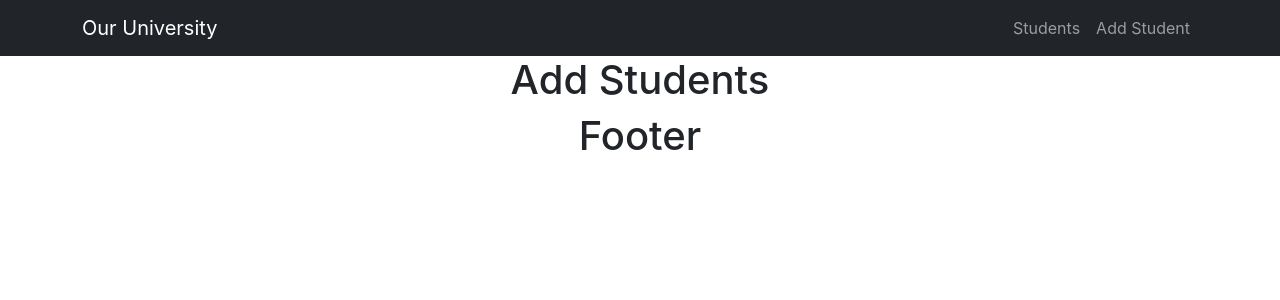
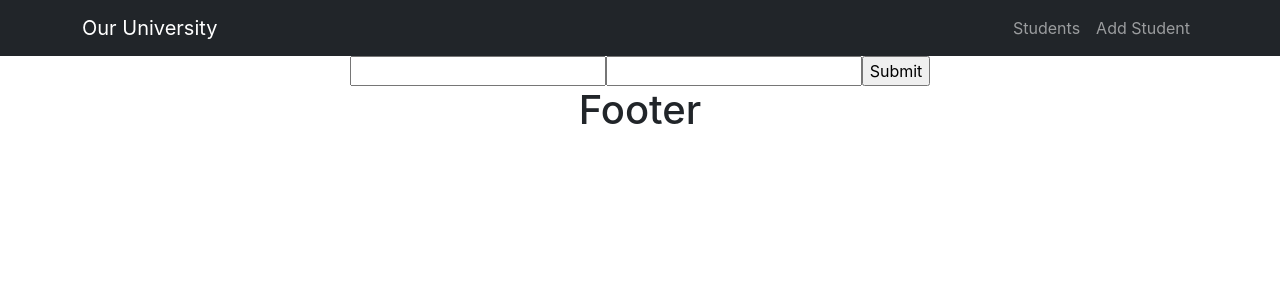
Before and after one commit to Rokan-Uddin/our-university, a React (Create React App) app: page /addstudent in a window 1280 px wide. Shown: the top 300 px of the page. Built offline with nearby package versions, Linux system fonts and the light colour scheme.

Commit message:
student added to database

```diff
--- a/package.json
+++ b/package.json
@@ -6,10 +6,12 @@
     "@testing-library/jest-dom": "^5.16.1",
     "@testing-library/react": "^12.1.2",
     "@testing-library/user-event": "^13.5.0",
+    "axios": "^0.24.0",
     "bootstrap": "^5.1.3",
     "react": "^17.0.2",
     "react-bootstrap": "^2.0.4",
     "react-dom": "^17.0.2",
+    "react-hook-form": "^7.22.3",
     "react-router-dom": "^6.2.1",
     "react-scripts": "5.0.0",
     "web-vitals": "^2.1.2"
--- a/src/components/AddStudent/AddStudent.js
+++ b/src/components/AddStudent/AddStudent.js
@@ -1,11 +1,23 @@
+import axios from 'axios';
 import React from 'react';
-
+import { useForm } from "react-hook-form";
 const AddStudent = () => {
+    const { register, handleSubmit, formState: { errors } } = useForm();
+  const onSubmit = data => {
+      axios.post("https://sheltered-crag-88066.herokuapp.com/addstudent",data)
+      .then(res=>{
+          console.log(res);
+      })
+  };
     return (
-        <div>
-            <h1>Add Students</h1>
-        </div>
-    );
+        <form onSubmit={handleSubmit(onSubmit)}>
+          <input  {...register("name", { required: true })} />
+          {errors.name && <span>This field is required</span>}
+          <input {...register("dept", { required: true })} />
+          {errors.dept && <span>This field is required</span>}
+          <input type="submit" />
+        </form>
+      );
 };
 
 export default AddStudent;
```
Also changed, not shown: 1 other file (tests, documents, lock files or other folders).
